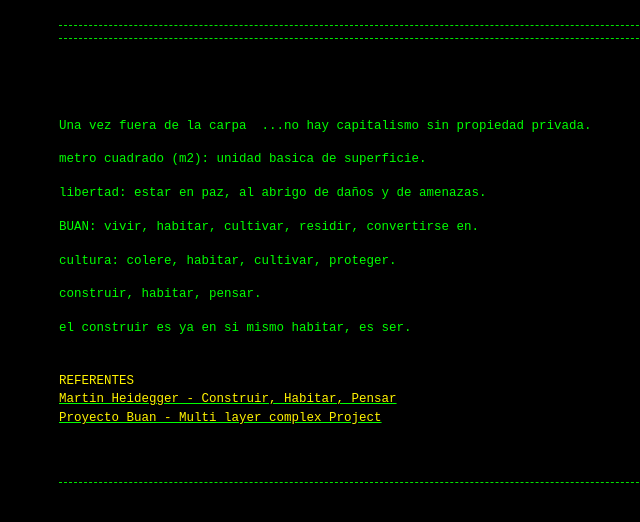
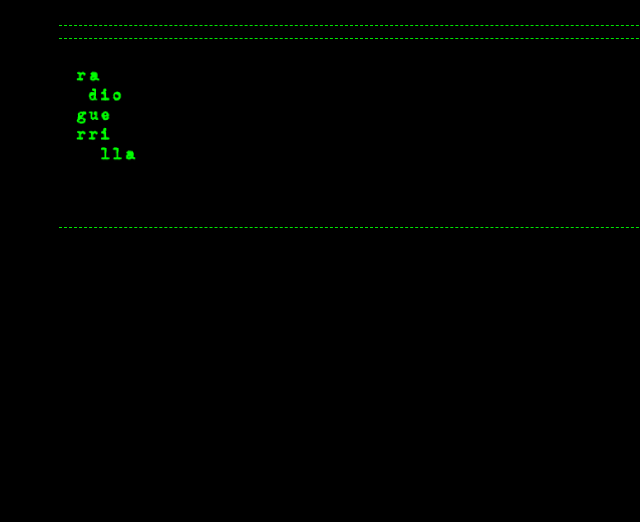
Before and after one commit to Guerrillaradio/y_si_no_estaba, a Jekyll site: the page built from index.md, in a window 1280 px wide. Shown: the top 522 px of the page, without its empty margins (281-921 px from the left). Built offline with Jekyll 4.4.1, drawn with Linux system fonts in a browser that asks for light colours; our own code applies the rules of GitHub Pages for plain Markdown files.

Commit message:
Update index.md

```diff
--- a/index.md
+++ b/index.md
@@ -1,14 +1 @@
-
-<p>
-
-<p>Una vez fuera de la carpa  ...no hay capitalismo sin propiedad privada.
-<p>metro cuadrado (m2): unidad basica de superficie.
-<p>libertad: estar en paz, al abrigo de daños y de amenazas.
-<p>BUAN: vivir, habitar, cultivar, residir, convertirse en.
-<p>cultura: colere, habitar, cultivar, proteger.
-<p>construir, habitar, pensar.
-<p>el construir es ya en si mismo habitar, es ser.
-
-<div><font color="#fff300">REFERENTES</font></div><div></div><div><font color="#fff300"> </font><font color="#fff300"> </font></div>
-<a href="https://wiki.ead.pucv.cl/images/archive/7/70/20111011141115%21Construir_habitar_pensar_heidegger.pdf"><div><font color="#fff300">Martin Heidegger - Construir, Habitar, Pensar</font></div><div></div><div><font color="#fff300"> </font><font color="#fff300"> </font></div>
-<a href="https://github.com/Guerrillaradio/buanproject"><div><font color="#fff300">Proyecto Buan - Multi layer complex Project</font></div><div></div><div><font color="#fff300"> </font><font color="#fff300"> </font></div></a>
+![gr](gr(1).png)
```
